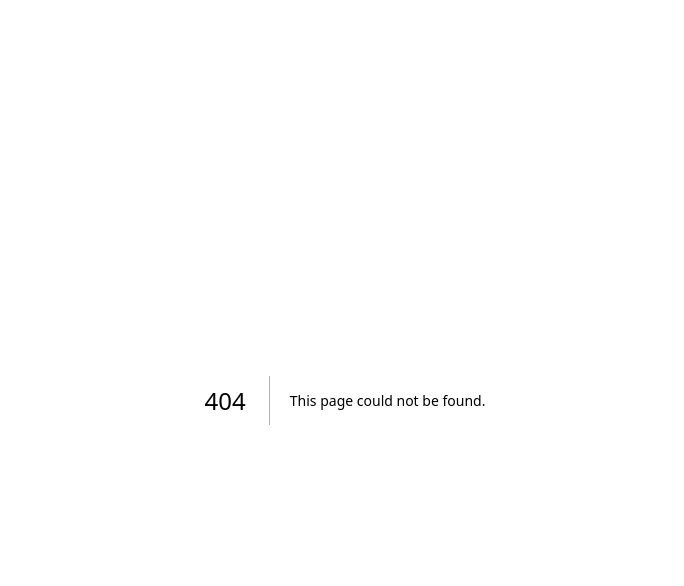
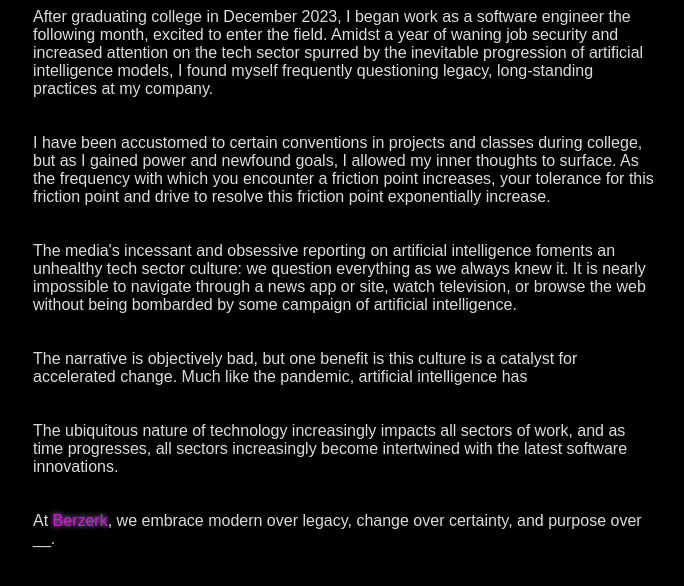
Before and after one commit to bmeikle56/bz-dev, a Next.js app: page /about in a window 1280 px wide. Before the commit this address had no page. Shown: the top 586 px of the page, without its empty margins (295-979 px from the left). Built offline with nearby package versions, Linux system fonts and the light colour scheme.

Commit message:
About page creation, update next pkg

```diff
--- a/package.json
+++ b/package.json
@@ -11,7 +11,7 @@
   "dependencies": {
     "@fortawesome/fontawesome-free": "^6.7.2",
     "motion": "^11.13.5",
-    "next": "15.1.0",
+    "next": "^15.1.2",
     "react": "^19.0.0",
     "react-dom": "^19.0.0"
   },
--- /dev/null
+++ b/src/app/about/page.js
@@ -0,0 +1,34 @@
+
+export default function AboutPage() {
+  return (
+    <div style={{display: 'flex', padding: '0 25vw 0 25vw', flexDirection: 'column'}}>
+      <span className='txt'>
+        After graduating college in December 2023, I began work as a software engineer the
+        following month, excited to enter the field. Amidst a year of waning job security and
+        increased attention on the tech sector spurred by the inevitable progression of
+        artificial intelligence models, I found myself frequently questioning legacy,
+        long-standing practices at my company.
+        <br></br><br></br><br></br>
+        I have been accustomed to certain conventions in projects and classes during college,
+        but as I gained power and newfound goals, I allowed my inner thoughts to surface.
+        As the frequency with which you encounter a friction point increases, your tolerance
+        for this friction point and drive to resolve this friction point exponentially increase.
+        <br></br><br></br><br></br>
+        The media's incessant and obsessive reporting on artificial intelligence
+        foments an unhealthy tech sector culture: we question everything as we always knew it.
+        It is nearly impossible to navigate through a news app or site, watch television,
+        or browse the web without being bombarded by some campaign of artificial intelligence.
+        <br></br><br></br><br></br>
+        The narrative is objectively bad, but one benefit is this culture is a catalyst for
+        accelerated change. Much like the pandemic, artificial intelligence has
+        <br></br><br></br><br></br>
+        The ubiquitous nature of technology increasingly impacts all sectors of work, and as
+        time progresses, all sectors increasingly become intertwined with the latest
+        software innovations.
+        <br></br><br></br><br></br>
+        At <p style={{display:'inline'}} className='bz-txt'>Berzerk</p>, we embrace modern over
+        legacy, change over certainty, and purpose over __.
+      </span>
+    </div>
+  )
+}
--- a/src/app/globals.css
+++ b/src/app/globals.css
@@ -11,6 +11,15 @@ body {
   color: rgb(238, 0, 254);
   font-weight: bold;
   text-shadow: 0px 0px 20px rgb(155,155,155);
+}
+
+.txt {
+  color: rgb(220,220,220);
+}
+
+.bz-txt {
+  color: rgb(238, 0, 254);
+  text-shadow: 0px 0px 5px rgb(192, 191, 191);
 }
 
 #subtitle {
```
Also changed, not shown: 1 other file (tests, documents, lock files or other folders).
